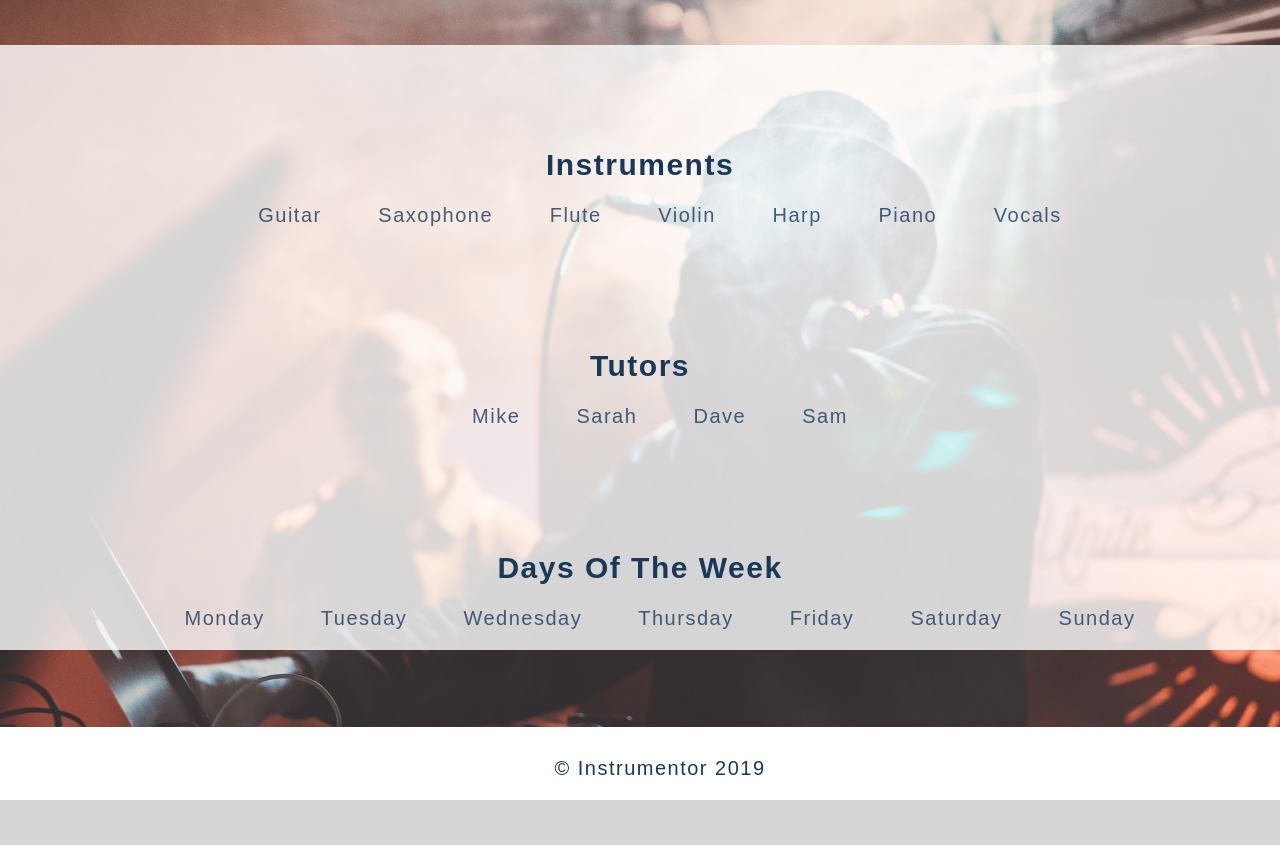
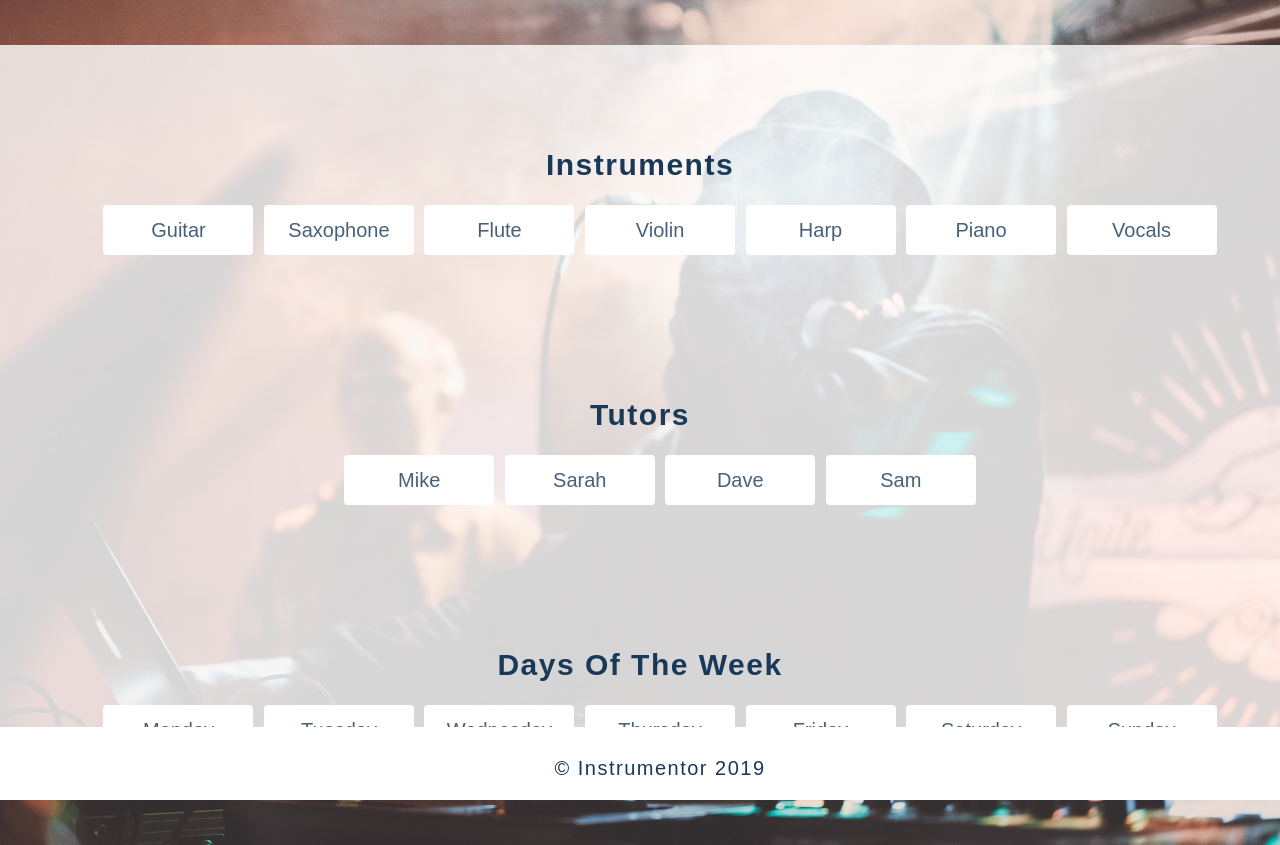
Before and after one commit to ICBNZ/musicapp, a Django app: page /home/schedule/ in a window 1280 px wide. Before the commit the page ends 800 px from the top, so only its background shows below. Run offline with Django 3.2, Linux system fonts and the light colour scheme; data comes from the database, SQL or seed files in the repository; both versions use the stored data as it was after the commit.

Commit message:
Styling, on schedules, confirmation links fix

```diff
--- a/musicapp_project3/home/templates/booking_confirmed.html
+++ b/musicapp_project3/home/templates/booking_confirmed.html
@@ -8,5 +8,10 @@
 	<h2> Thank You for Booking </h2>
 	<br>
 	</div>
+	<div class="btn-group2">
+    <button class="button2">
+      <a href="{% url 'home' %}">Return Home</a>
+    </button>
+  </div>
 	</section>
 {% endblock %}
--- a/musicapp_project3/home/templates/schedule.html
+++ b/musicapp_project3/home/templates/schedule.html
@@ -9,27 +9,37 @@
 
   <h3>Instruments</h3>
     <ul>
+      <div class="btn-group2">
         {% for instrument in all_instruments %}
-  	<span><a href="{{instrument.name}}"> {{instrument.name}} </a></span>
+        <button class="button2">
+          <a href="{{instrument.name}}"> {{instrument.name}} </a>
+        </button>
         {% endfor %}
+      </div>
     </ul>
 
     <h3>Tutors</h3>
     <ul>
+      <div class="btn-group2">
       {% for tutor in tutors %}
-  	<span><a href="{{tutor.user.username}}">{{tutor.name}}</a></span>
+       <button class="button2">
+        <a href="{{tutor.user.username}}">{{tutor.name}}</a>
+      </button>
      {% endfor %}
+  </div>
     </ul>
 
+
 <h3>Days Of The Week</h3>
-  <ul>
-  	<span><a href="Monday">Monday</a></span>
-  	<span><a href="Tuesday">Tuesday</a></span>
-  	<span><a href="Wednesday">Wednesday</a></span>
-  	<span><a href="Thursday">Thursday</a></span>
-  	<span><a href="Friday">Friday</a></span>
-  	<span><a href="Saturday">Saturday</a></span>
-  	<span><a href="Sunday">Sunday</a></span>
+<ul><div class="btn-group2">
+	<button class="button2"><a href="Monday">Monday</a></button>
+	<button class="button2"><a href="Tuesday">Tuesday</a></button>
+	<button class="button2"><a href="Wednesday">Wednesday</a></button>
+  <button class="button2"><a href="Thursday">Thursday</a></button>
+  <button class="button2"><a href="Friday">Friday</a></button>
+	<button class="button2"><a href="Saturday">Saturday</a></button>
+  <button class="button2"><a href="Sunday">Sunday</a></button>
+    </div>
 </ul>
   </div>
   </section>
--- a/musicapp_project3/home/views.py
+++ b/musicapp_project3/home/views.py
@@ -189,7 +189,7 @@ import functools
 #from django.contrib.auth.mixins import LoginRequiredMixin
 
 class BookedView(generic.TemplateView):
-    template_name = 'booking-confirmed.html';
+    template_name = 'booking_confirmed.html';
 
 class AboutView(generic.TemplateView):
     template_name = 'about.html'
--- a/musicapp_project3/static/style.css
+++ b/musicapp_project3/static/style.css
@@ -130,6 +130,7 @@ body p{
 }
 .btn-group2{
   width: 100%;
+  flex-wrap: wrap;
   display:inline-block;
   padding-bottom: 20px;
 }
@@ -158,11 +159,11 @@ body p{
     margin: 2px;
 }
 #button1 {
-    background-color: rgba(255, 255, 255, 0.7);
-    color: rgba(16, 57, 90, 0.7);
+    background-color: rgba(26, 57, 88, 0.8);
+    color: white;
     cursor: pointer;
     width: 150px;
-    height: 40px;
+    height: 50px;
     border-radius: 4px;
     border: none;
     text-align: center;
@@ -231,7 +232,6 @@ header {
  padding-bottom: 50px;
 }
 header h2{
- float: left;
  font-size: 3em;
  font-family: 'Sun Valley';
 }
```
Also changed, not shown: musicapp_project3/home/templates/book.html (+6 -10 lines), musicapp_project3/home/templates/instrument_timetable.html (+5 -2 lines), musicapp_project3/db.sqlite3. Lines whose indentation alone changed are shown as unchanged.
